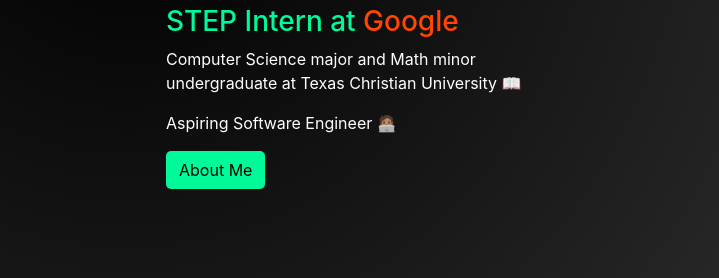
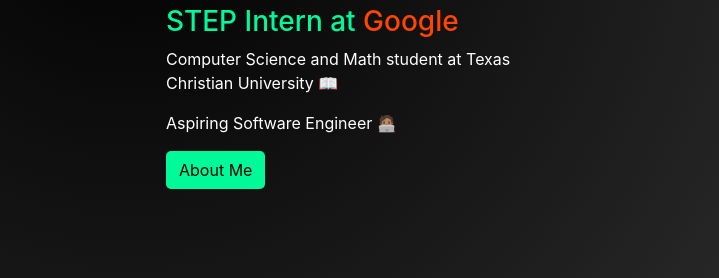
Before and after one commit to kienpt2702/KienPhamPortfolio, a plain HTML site: page index.html in a window 1280 px wide. Shown: the part 283-561 px from the top of the page, 0-719 px from the left. Drawn offline with nearby package versions, Linux system fonts and the light colour scheme.

Commit message:
update home page

```diff
--- a/index.html
+++ b/index.html
@@ -50,7 +50,7 @@
         <div class="col-12 col-md-5 text-md-justify">
             <h1 style="font-size:65px">Kien Pham👋<br></h1>
             <h3 style="color: mediumspringgreen">STEP Intern at <span id="google">Google</span></h3>
-            <p>Computer Science major and Math minor undergraduate at Texas Christian University 📖</p>
+            <p>Computer Science and Math student at Texas Christian University 📖</p>
             <p> Aspiring Software Engineer 🧑🏽‍💻</p>
             <a href="#main-aboutme">
                 <button class="btn green-button" id="aboutButton" data-target="#main-aboutme">About Me</button>
```
